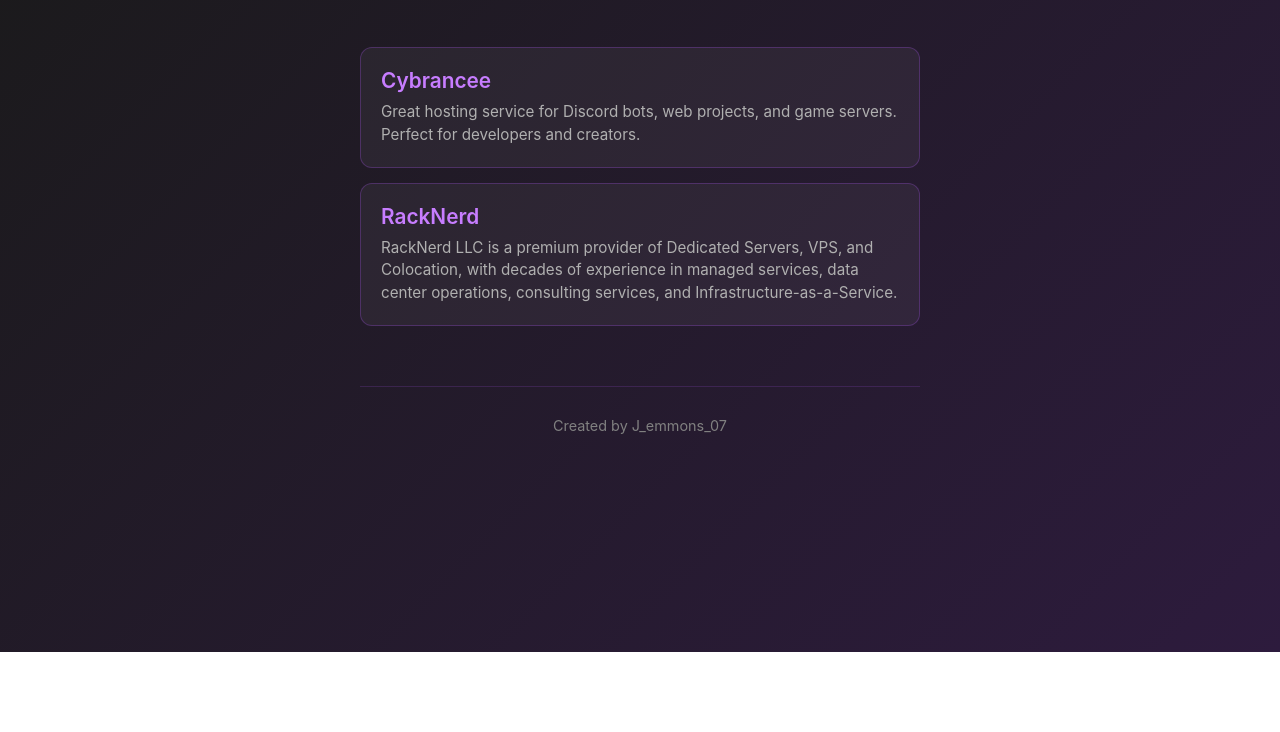
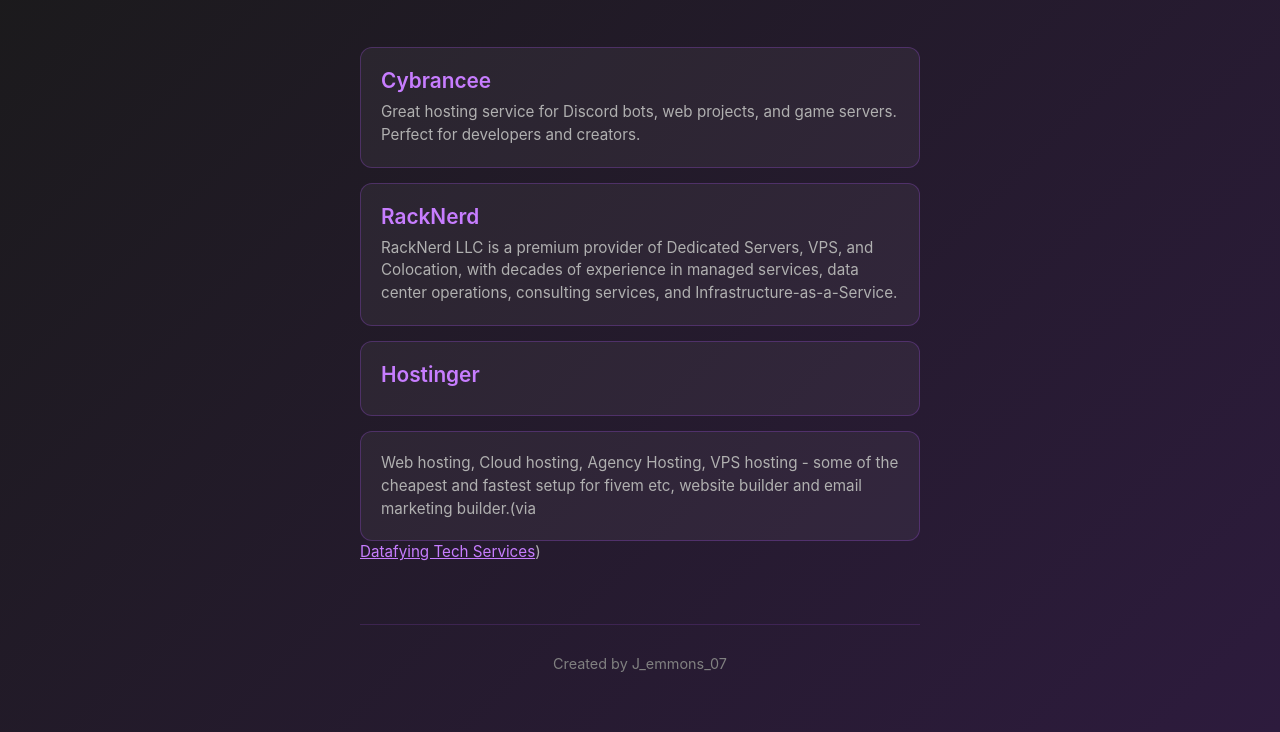
Before and after one commit to jemmonsss/Js-Affliatelinks, a plain HTML site: page index.html in a window 1280 px wide. Shown: the part 148-880 px from the top of the page. Before the commit the page ends 800 px from the top, so only its background shows below. Drawn offline with Linux system fonts and the light colour scheme.

Commit message:
added hostinger via datafying tech services referal link

```diff
--- a/index.html
+++ b/index.html
@@ -130,11 +130,11 @@
                 <div class="link-description">RackNerd LLC is a premium provider of Dedicated Servers, VPS, and Colocation, with decades of experience in managed services, data center operations, consulting services, and Infrastructure-as-a-Service.</div>
             </a>
 
-            <!-- LINK 3 - EDIT THIS
-            <a href="https://your-affiliate-link-3.com" class="link-card" target="_blank">
-                <div class="link-title">Product Name 3</div>
-                <div class="link-description">Brief description of what this product/service is and why you recommend it.</div>
-            </a> -->
+            <!-- LINK 3 - EDIT THIS -->
+            <a href="https://hostinger.com/?REFERRALCODE=Datafying" class="link-card" target="_blank">
+                <div class="link-title">Hostinger</div>
+                <div class="link-description">Web hosting, Cloud hosting, Agency Hosting, VPS hosting - some of the cheapest and fastest setup for fivem etc, website builder and email marketing builder.(via <a href="https://datafying.tech/" style="color: #c77dff; text-decoration: underline;">Datafying Tech Services</a>)</div>
+            </a>
 
             <!-- ADD MORE LINKS HERE - Just copy and paste a link-card section -->
 
```
